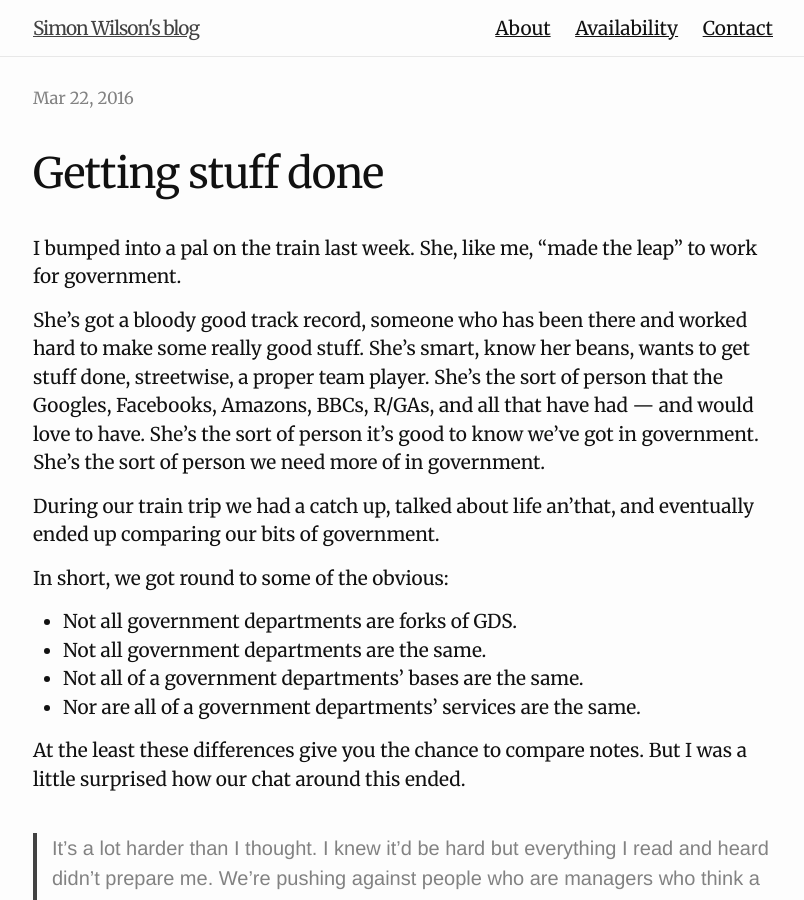
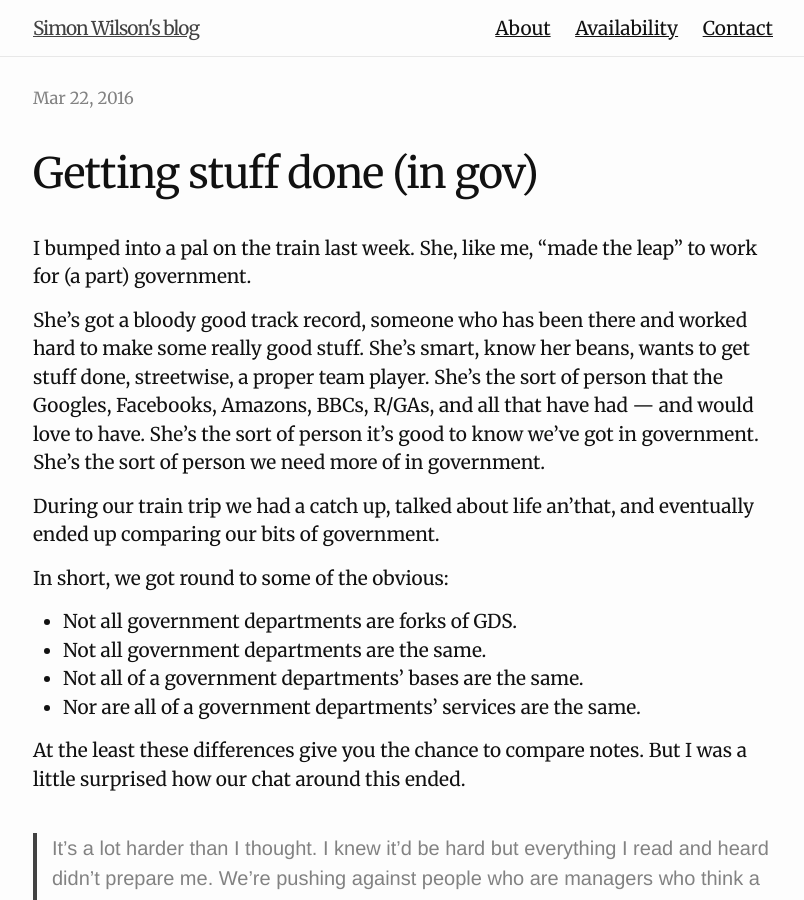
Before and after one commit to ermlikeyeah/ermlikeyeah.github.io, a Jekyll site: the page built from _posts/2016-03-22-getting-stuff-done.markdown, in a window 1280 px wide and 900 px high. Shown: the whole window, without its empty margins (237-1041 px from the left). Built offline with Jekyll 4.4.1, drawn with Linux system fonts in a browser that asks for light colours; comment, search, counter and statistics services are not loaded.

Commit message:
Text alts

```diff
--- a/_posts/2016-03-22-getting-stuff-done.markdown
+++ b/_posts/2016-03-22-getting-stuff-done.markdown
@@ -1,10 +1,10 @@
 ---
 layout: post
-title: Getting stuff done
+title: Getting stuff done (in gov)
 date: '2016-03-22 08:42:01'
 ---
 
-I bumped into a pal on the train last week. She, like me, “made the leap” to work for government.
+I bumped into a pal on the train last week. She, like me, “made the leap” to work for (a part) government.
 
 She’s got a bloody good track record, someone who has been there and worked hard to make some really good stuff. She’s smart, know her beans, wants to get stuff done, streetwise, a proper team player. She’s the sort of person that the Googles, Facebooks, Amazons, BBCs, R/GAs, and all that have had — and would love to have. She’s the sort of person it’s good to know we’ve got in government. She’s the sort of person we need more of in government.
 
```
